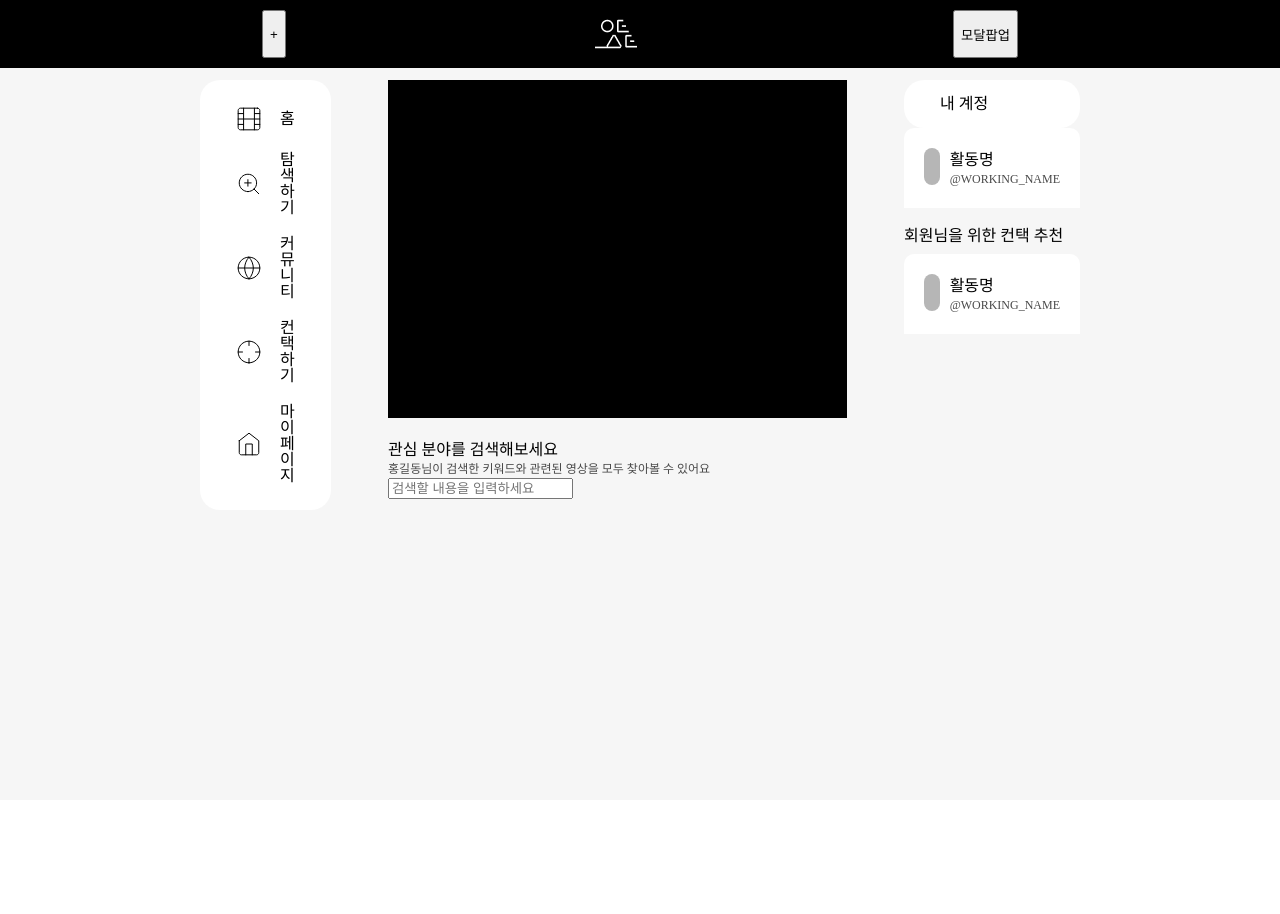
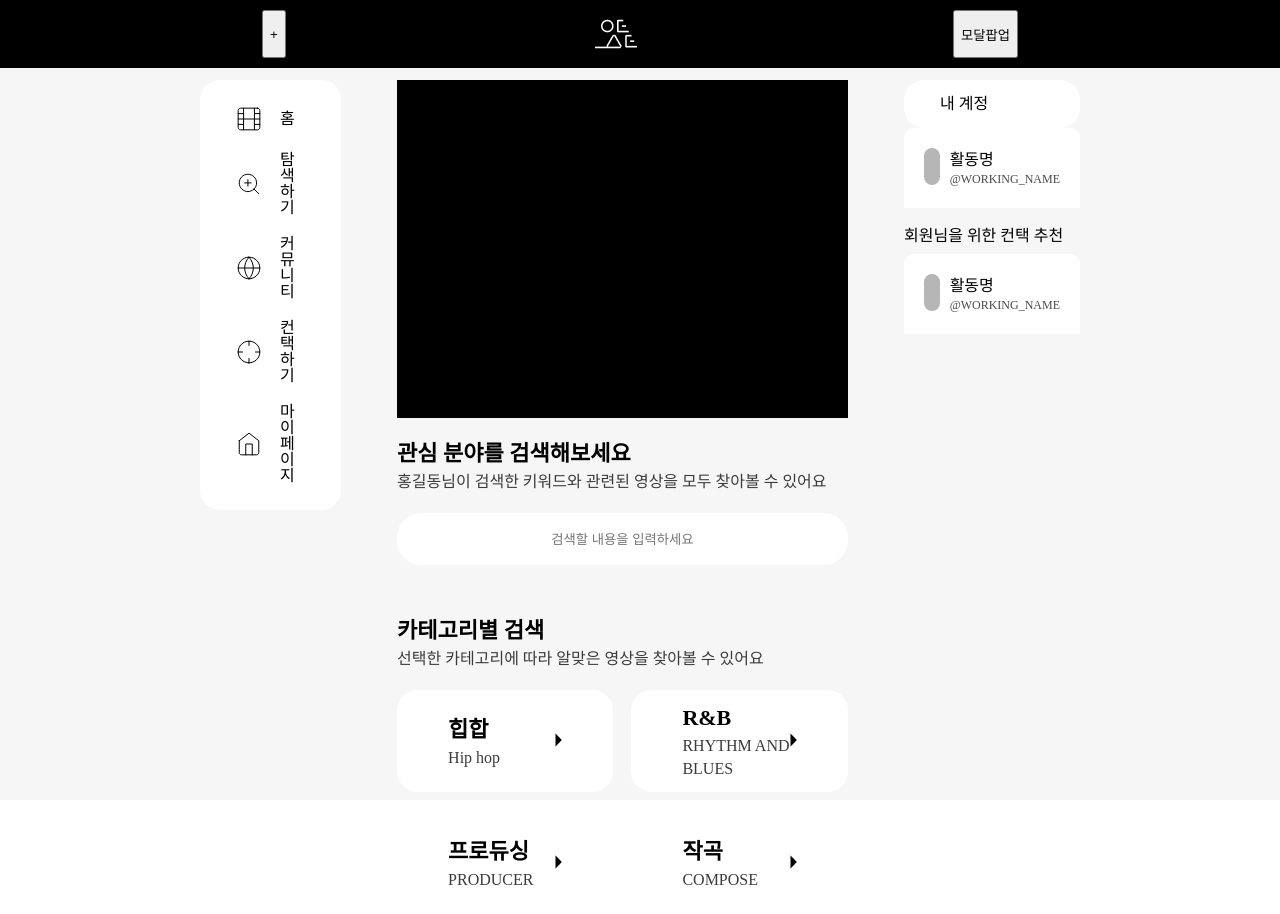
Before and after one commit to Artistep/Frontend, a React (Create React App) app: page /search in a window 1280 px wide. Before the commit the page ends 800 px from the top, so only its background shows below. Built offline with nearby package versions, Linux system fonts and the light colour scheme; a web font is replaced by a local one.

Commit message:
[fix]탐색하기 page

```diff
--- a/src/components/Box/styled.js
+++ b/src/components/Box/styled.js
@@ -17,6 +17,9 @@ export const SideBox = styled.div`
   padding: 16px 36px;
   &#title {
     font-family: "NotoSansKR-Bold";
+  }
+  &#right {
+    background-color: rgb(246, 246, 246)
   }
 `;
 
@@ -192,3 +195,16 @@ export const MyRec = styled.div`
   background: #d9d9d9;
   border-radius: 10px;
 `;
+
+
+export const SearchBox = styled.div`
+border: 1px solid #fff;
+background: #FFFFFF;
+border-radius: 20px;
+width: 48%;
+height: 102px;
+text-align: center;
+align-items: center;
+justify-content: center;
+display: flex;
+`
--- a/src/components/Label/styled.js
+++ b/src/components/Label/styled.js
@@ -47,3 +47,21 @@ line-height: 30px;
 
 color: #ffffff;
 `
+
+export const SearchHtext = styled.div`
+font-family: 'Noto Sans KR';
+font-style: normal;
+font-weight: 700;
+font-size: 22px;
+line-height: 32px;
+`
+
+export const SearchStext = styled.div`
+font-family: 'Noto Sans KR';
+font-style: normal;
+font-weight: 400;
+font-size: 16px;
+line-height: 23px;
+
+color: #3B3B3B;
+`
--- a/src/components/inputbar/styled.js
+++ b/src/components/inputbar/styled.js
@@ -14,3 +14,20 @@ export const LoginInput = styled.input`
   line-height: 26px;
   margin-bottom: 12px;
 `;
+
+
+export const SearchInput = styled.input`
+display: flex;
+flex-direction: row;
+justify-content: center;
+align-items: center;
+padding: 9px 24px;
+gap: 10px;
+height: 52px;
+margin-top: 20px;
+text-align: center;
+border: 1px solid #fff;
+
+background: #FFFFFF;
+border-radius: 24px;
+`
--- a/src/pages/search/index.jsx
+++ b/src/pages/search/index.jsx
@@ -1,10 +1,12 @@
 import React from "react";
-import { HeaderBtext, HeaderStext } from "../../components/Box/styled";
-
+import { SearchHtext, SearchStext } from "../../components/Label/styled";
+import { SearchInput } from "../../components/Inputbar/styled";
+import { SearchBox } from "../../components/Box/styled";
+import Arrow from "../../assets/img/Vector.png";
 const Search = () => {
   return (
-    <div style={{ display: "flex", width: "100%" }}>
-      <div style={{width: "80%", margin: " 0 auto"}}>
+    <div style={{ display: "flex", width: "80%" }}>
+      <div style={{ width: "80%", margin: " 0 auto" }}>
         <div
           style={{
             display: "flex",
@@ -14,22 +16,82 @@ const Search = () => {
         ></div>
         <div>
           <div style={{ display: "block", marginTop: "20px" }}>
-            <HeaderBtext>관심 분야를 검색해보세요</HeaderBtext>
-            <HeaderStext>
+            <SearchHtext>관심 분야를 검색해보세요</SearchHtext>
+            <SearchStext>
               홍길동님이 검색한 키워드와 관련된 영상을 모두 찾아볼 수 있어요
-            </HeaderStext>
+            </SearchStext>
           </div>
-          <input placeholder="검색할 내용을 입력하세요"/>
+          <SearchInput
+            style={{ width: " 100%" }}
+            placeholder="검색할 내용을 입력하세요"
+          />
         </div>
-      </div>
-      <div>
-        <div>
-          <div></div>
-          <div></div>
+        <div style={{ display: "block", marginTop: "50px" }}>
+          <SearchHtext>카테고리별 검색</SearchHtext>
+          <SearchStext>
+            선택한 카테고리에 따라 알맞은 영상을 찾아볼 수 있어요
+          </SearchStext>
         </div>
-        <div>
-          <div></div>
-          <div></div>
+        <div
+          style={{
+            display: "flex",
+            justifyContent: "space-between",
+            marginTop: "20px",
+          }}
+        >
+          <SearchBox
+            style={{ justifyContent: "space-between", padding: "50px" }}
+          >
+            <div style={{ textAlign: "left" }}>
+              <SearchHtext>힙합</SearchHtext>
+              <SearchStext>Hip hop</SearchStext>
+            </div>
+            <div>
+              <img src={Arrow} alt="arrow"/>
+            </div>
+          </SearchBox>
+          <SearchBox
+            style={{ justifyContent: "space-between", padding: "50px" }}
+          >
+            <div style={{ textAlign: "left" }}>
+              <SearchHtext>R&B</SearchHtext>
+              <SearchStext>RHYTHM AND BLUES</SearchStext>
+            </div>
+            <div>
+              <img src={Arrow} alt="arrow"/>
+            </div>
+          </SearchBox>
+        </div>
+
+        <div
+          style={{
+            display: "flex",
+            justifyContent: "space-between",
+            marginTop: "20px",
+          }}
+        >
+          <SearchBox
+            style={{ justifyContent: "space-between", padding: "50px" }}
+          >
+            <div style={{ textAlign: "left" }}>
+              <SearchHtext>프로듀싱</SearchHtext>
+              <SearchStext>PRODUCER</SearchStext>
+            </div>
+            <div>
+              <img src={Arrow} alt="arrow"/>
+            </div>
+          </SearchBox>
+          <SearchBox
+            style={{ justifyContent: "space-between", padding: "50px" }}
+          >
+            <div style={{ textAlign: "left" }}>
+              <SearchHtext>작곡</SearchHtext>
+              <SearchStext>COMPOSE</SearchStext>
+            </div>
+            <div>
+              <img src={Arrow} alt="arrow"/>
+            </div>
+          </SearchBox>
         </div>
       </div>
     </div>
```
Also changed, not shown: src/assets/img/Vector.png (added).
